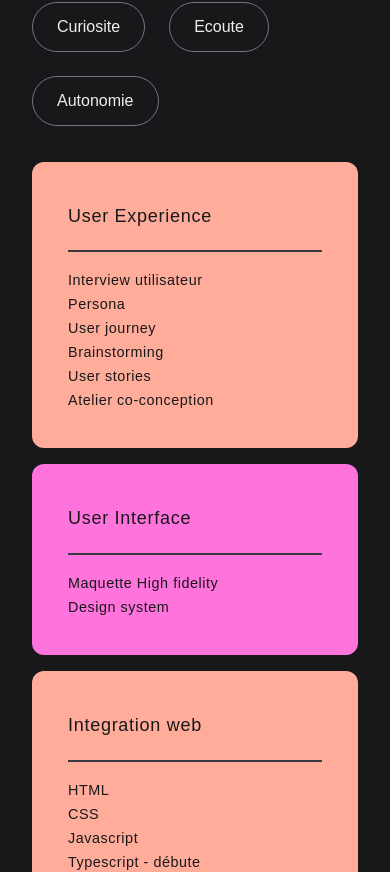
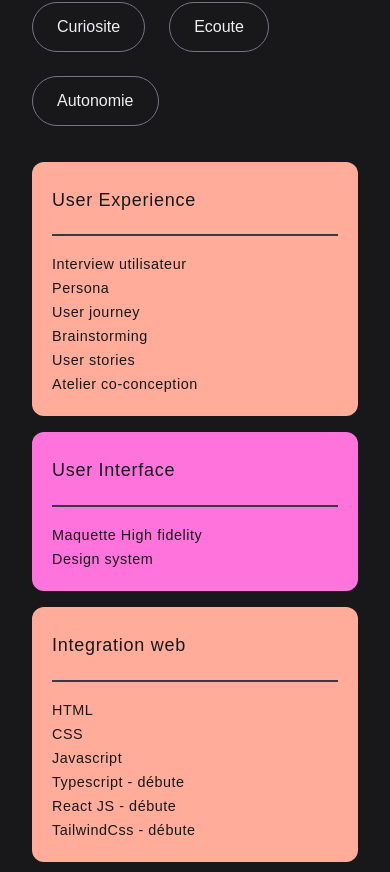
Before and after one commit to Assoghe/portfonextjs, a Next.js app: page / in a window 390 px wide. Shown: the part 3614-4486 px from the top of the page. Built offline with nearby package versions, Linux system fonts and the light colour scheme; a web font is replaced by a local one.

Commit message:
Fix bloc-color size and responsive

```diff
--- a/src/app/[case-study]/page.tsx
+++ b/src/app/[case-study]/page.tsx
@@ -34,7 +34,7 @@ const CaseStudy = () => {
             <TextSection
                 title="A propos du projet"
                 text={portfolioToDisplay?.case.aboutText}/>
-                <div className='grid grid-cols-1 gap-9 w-auto tablet:grid-cols-2 tablet:my-36 p-9 my-12 mx-6 tablet:mx-40'>
+            <div className='grid grid-cols-1 gap-9 w-auto tablet:grid-cols-2 px-6 tablet:px-40 my-24'>
 
                     <BlocColor
                         key={portfolioToDisplay?.id}
--- a/src/app/_components/navigation/app-links.tsx
+++ b/src/app/_components/navigation/app-links.tsx
@@ -6,7 +6,7 @@ import { HiMail } from "react-icons/hi";
 
 export const SocialNetwork: LinksSocial[] = [
     {
-        label: "Assoghe",
+        label: "Github",
         baseUrl: "https://github.com/Assoghe",
         type: "external",
         icon: FaGithub,
@@ -18,7 +18,7 @@ export const SocialNetwork: LinksSocial[] = [
         type: "external",
         icon: FaLinkedin,
     },
-     {
+    {
         label: "Soraya Gherras",
         baseUrl: "mailto:soraya.gherras17@gmail.com",
         type: "external",
--- a/src/app/ui/bloc-color/bloc-color.tsx
+++ b/src/app/ui/bloc-color/bloc-color.tsx
@@ -22,11 +22,11 @@ export const BlocColor = ({
 
     switch (theme) {
         case "primary":
-        themeStyle = "bg-primary rounded-xl p-9";
+        themeStyle = "bg-primary rounded-xl p-5 tablet:p-9";
         break;
 
         case "secondary":
-        themeStyle = "bg-secondary rounded-xl p-9";
+        themeStyle = "bg-secondary rounded-xl p-5 tablet:p-9";
         break;
     }
 
```
